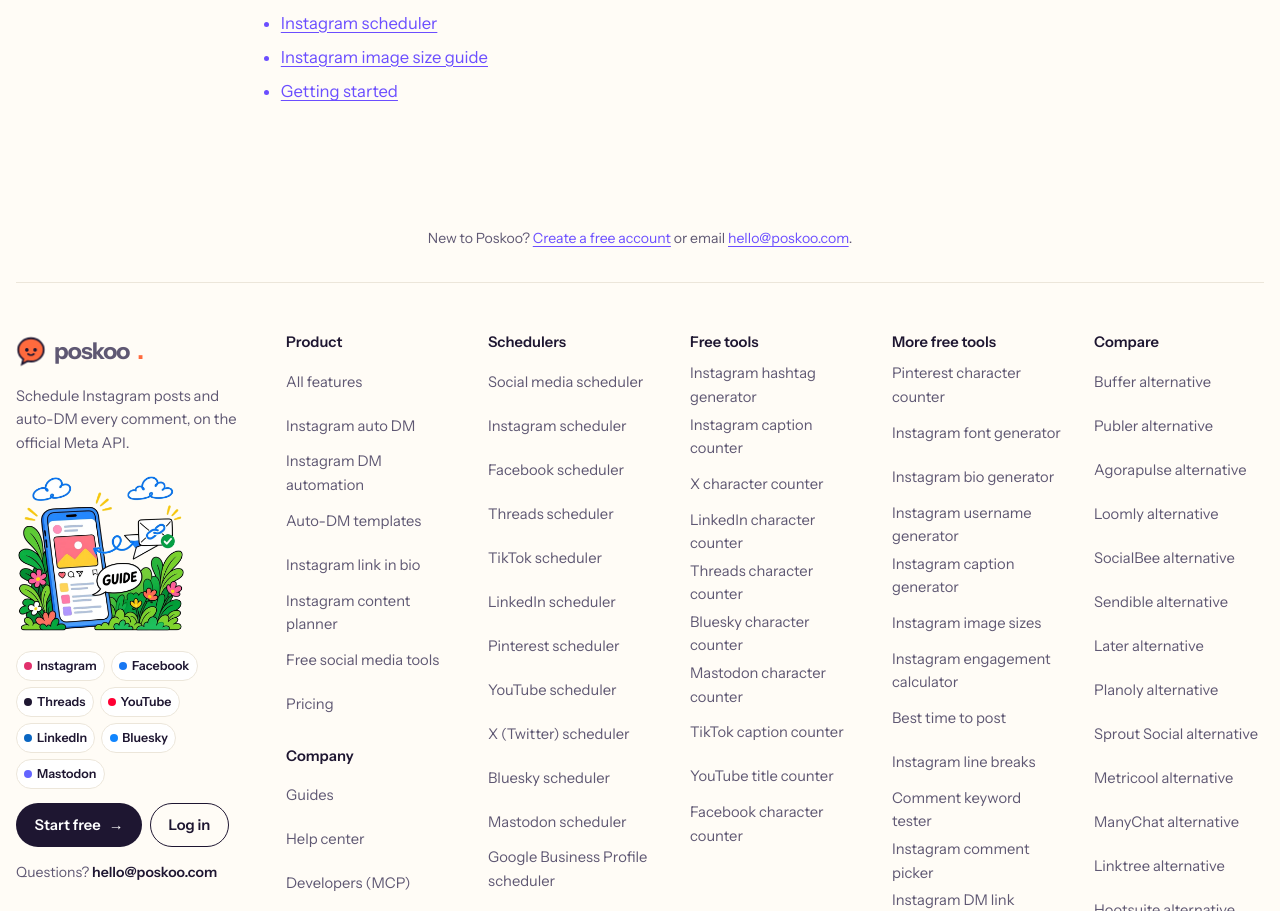
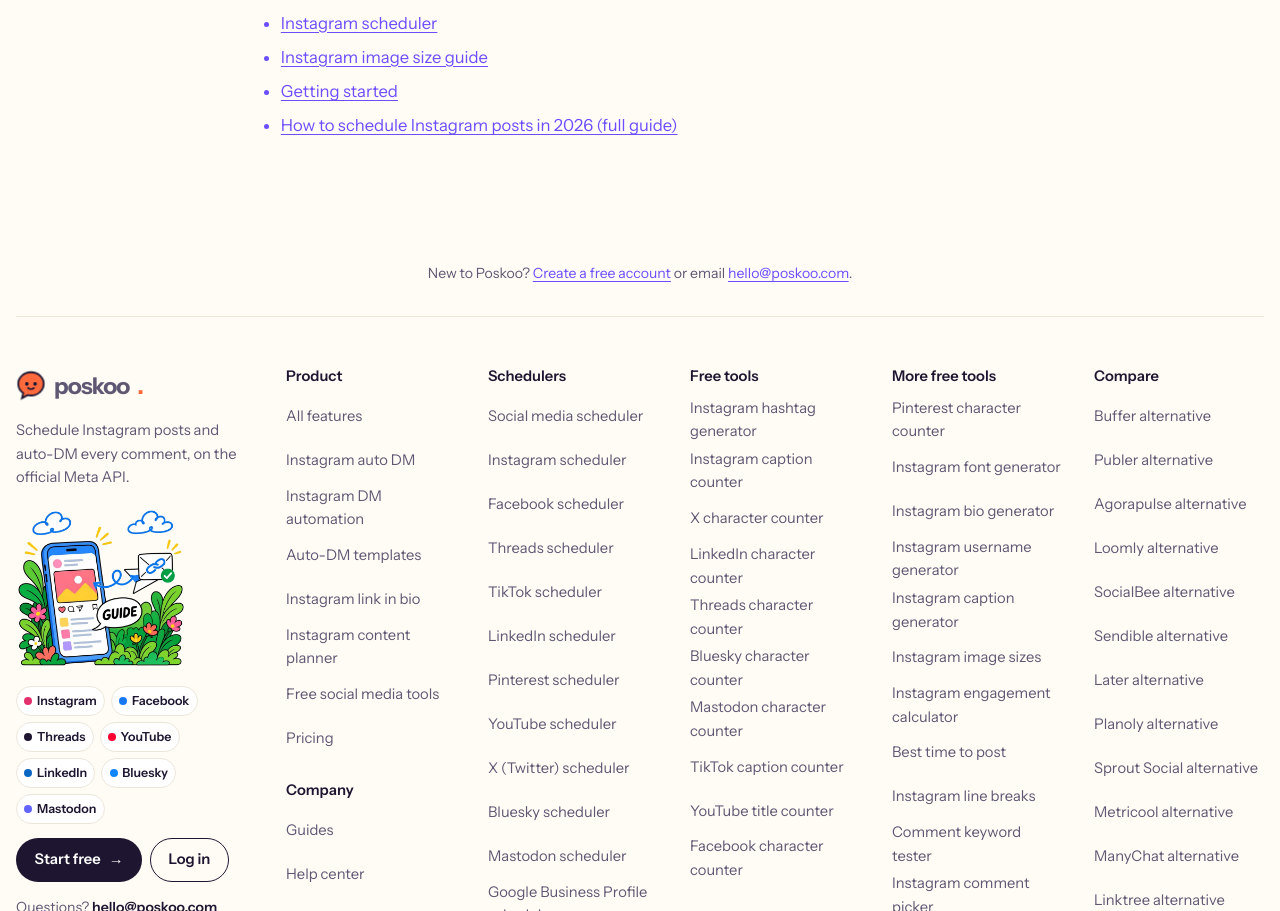
Before and after one commit to Ramanmakkar1/socialapp, a Next.js app: page /help/schedule-instagram-carousel in a window 1280 px wide. Shown: the part 3169-4080 px from the top of the page. Built offline with nearby package versions, Linux system fonts and the light colour scheme; no server answers.

Commit message:
autopilot: Instagram help articles (Reels, carousel, Stories): add the new 'How to schedule Instagram posts' guide to Related guides
Task #11974, written by morph/morph-dsv41flash-1017.

```diff
--- a/src/app/help/schedule-instagram-carousel/page.tsx
+++ b/src/app/help/schedule-instagram-carousel/page.tsx
@@ -130,6 +130,7 @@ const related = [
   { href: "/instagram-scheduler", label: "Instagram scheduler" },
   { href: "/tools/instagram-image-size", label: "Instagram image size guide" },
   { href: "/help/getting-started", label: "Getting started" },
+  { href: "/guides/how-to-schedule-instagram-posts", label: "How to schedule Instagram posts in 2026 (full guide)" },
 ];
 
 export default function ScheduleInstagramCarouselHelpPage() {
--- a/src/app/help/schedule-instagram-reels/page.tsx
+++ b/src/app/help/schedule-instagram-reels/page.tsx
@@ -133,6 +133,7 @@ const related = [
   { href: "/instagram-auto-dm", label: "Instagram auto DM" },
   { href: "/tools/instagram-safe-zone-checker", label: "Reel and Story safe zone checker" },
   { href: "/help/getting-started", label: "Getting started" },
+  { href: "/guides/how-to-schedule-instagram-posts", label: "How to schedule Instagram posts in 2026 (full guide)" },
 ];
 
 export default function ScheduleInstagramReelsHelpPage() {
--- a/src/app/help/schedule-instagram-stories/page.tsx
+++ b/src/app/help/schedule-instagram-stories/page.tsx
@@ -141,6 +141,7 @@ const related = [
   { href: "/instagram-scheduler", label: "Instagram scheduler" },
   { href: "/tools/instagram-image-size", label: "Instagram image size guide" },
   { href: "/help/getting-started", label: "Getting started" },
+  { href: "/guides/how-to-schedule-instagram-posts", label: "How to schedule Instagram posts in 2026 (full guide)" },
 ];
 
 export default function ScheduleInstagramStoriesHelpPage() {
```
